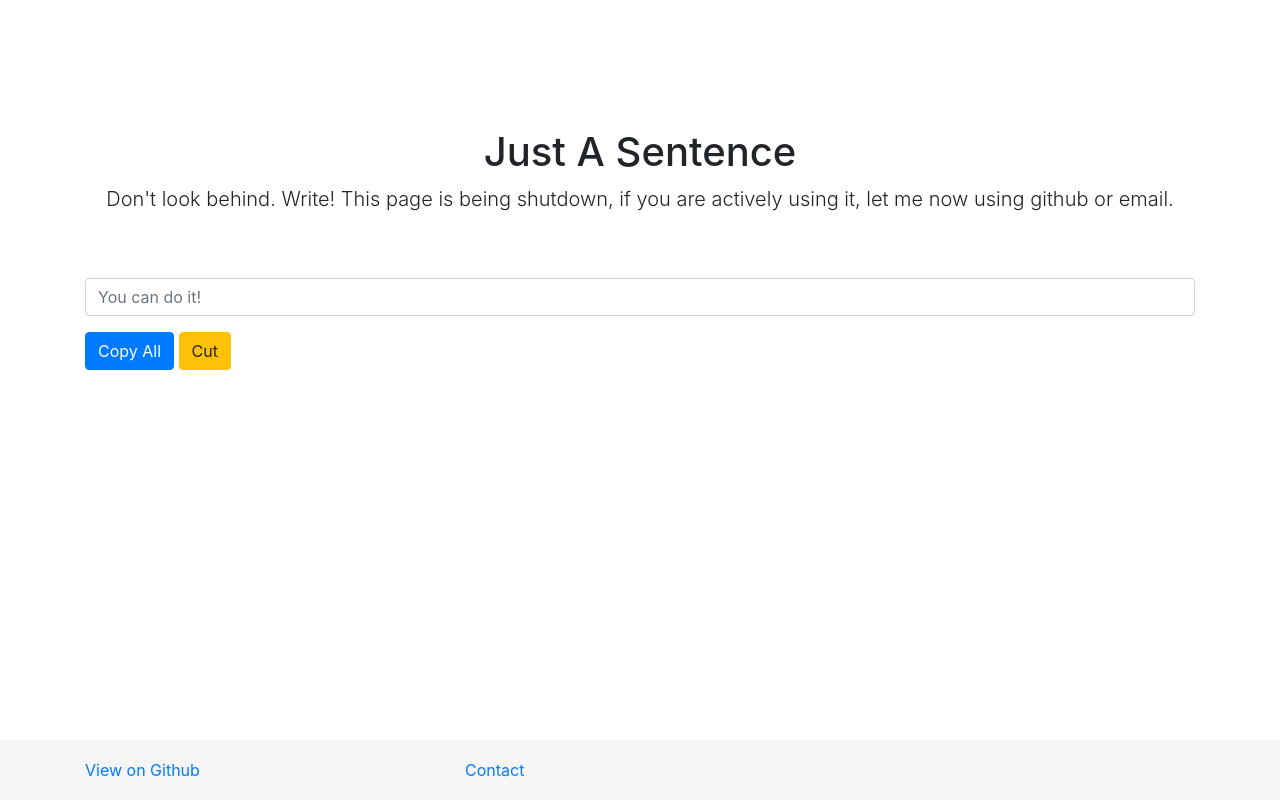
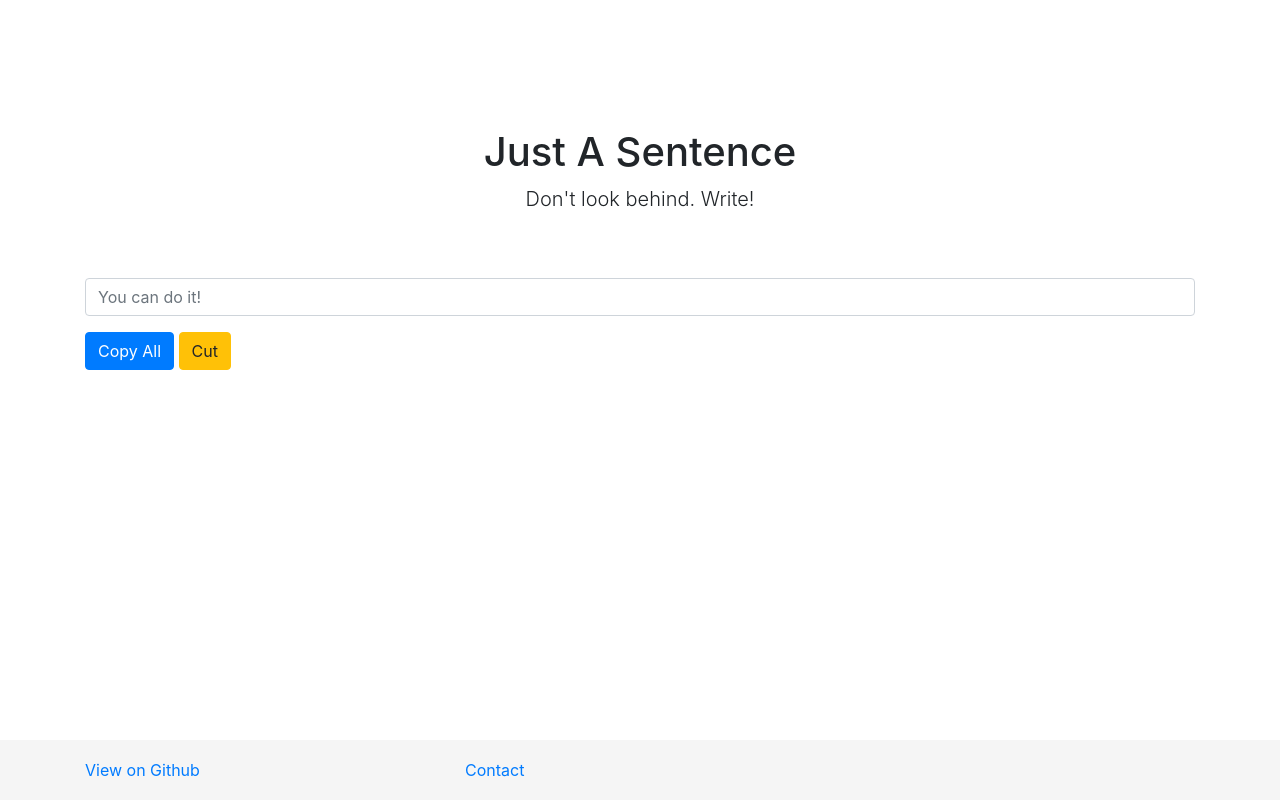
Before and after one commit to prathje/just-a-sentence, a plain HTML site: page index.html in a window 1280 px wide. Drawn offline with nearby package versions, Linux system fonts and the light colour scheme.

Commit message:
Remove shutdow from index.html
Removed the shutdown notice from the lead paragraph.

```diff
--- a/index.html
+++ b/index.html
@@ -33,7 +33,7 @@
             <h1>
                 Just A Sentence
             </h1>
-            <p class="lead">Don't look behind. Write! This page is being shutdown, if you are actively using it, let me now using github or email.</p>
+            <p class="lead">Don't look behind. Write!</p>
         </div>
     </main>
 
```
